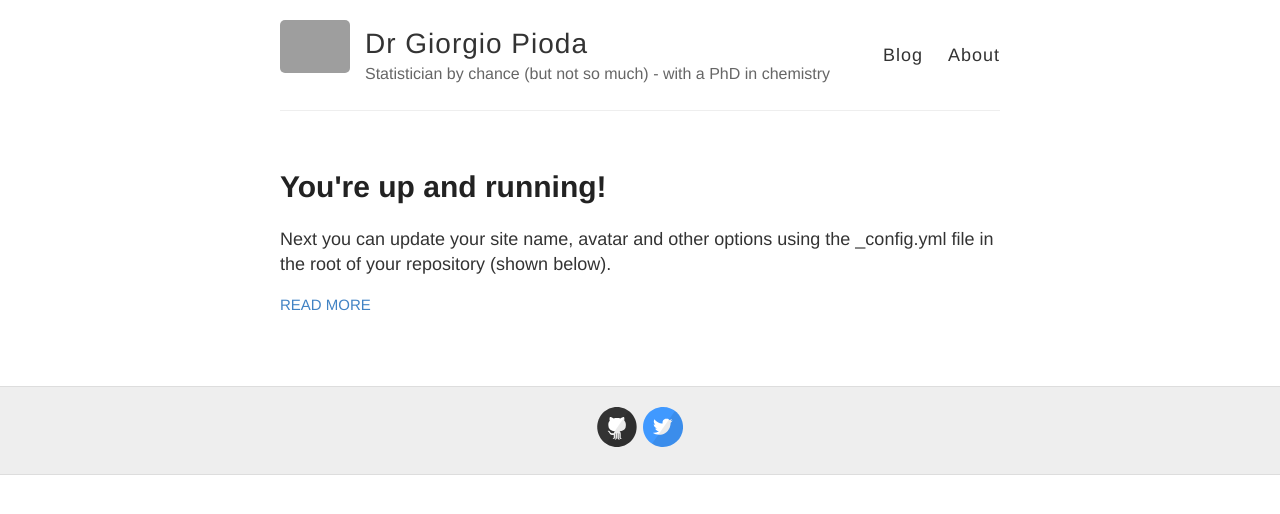
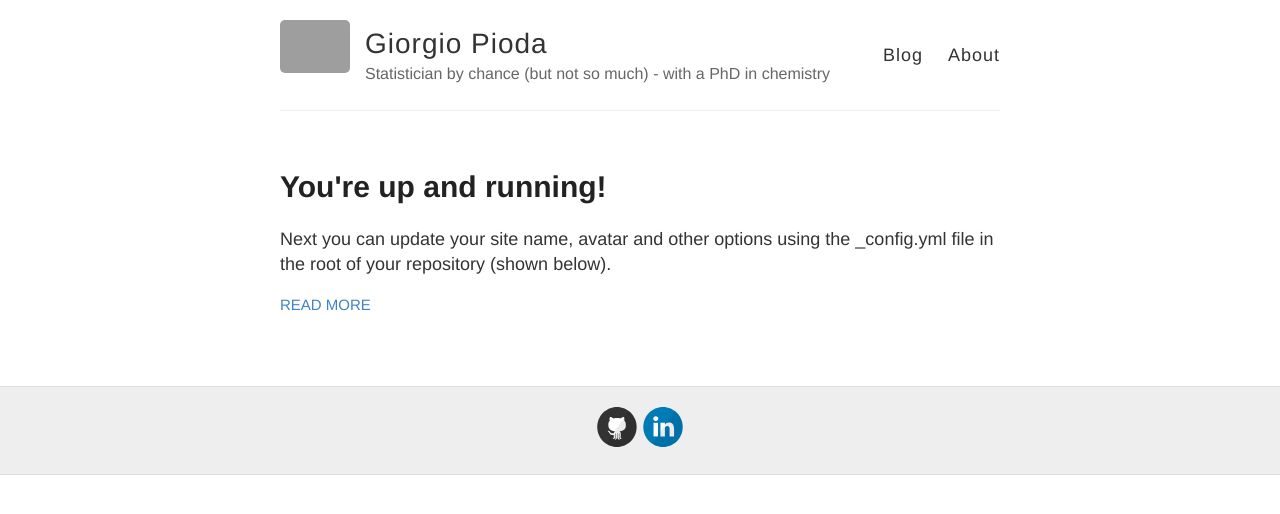
Before and after one commit to piodag/piodag.github.io, a Jekyll site: the page built from index.html, in a window 1280 px wide. Shown: the top 514 px of the page. Built offline with Jekyll 4.4.1, drawn with Linux system fonts in a browser that asks for light colours; some of the changed lines change nothing that is shown; grey boxes are pictures that could not be loaded.

```diff
--- a/_config.yml
+++ b/_config.yml
@@ -3,7 +3,7 @@
 #
 
 # Name of your site (displayed in the header)
-name: Dr Giorgio Pioda
+name: Giorgio Pioda
 
 # Short bio or description (displayed in the header)
 description: Statistician by chance (but not so much) - with a PhD in chemistry
@@ -21,15 +21,15 @@
   email:
   facebook:
   flickr:
-  github: barryclark/jekyll-now
+  github: piodag
   instagram:
-  linkedin:
+  linkedin: piodag
   pinterest:
   rss: # just type anything here for a working RSS icon
-  twitter: jekyllrb
-  stackoverflow: # your stackoverflow profile, e.g. "users/50476/bart-kiers"
-  youtube: # channel/<your_long_string> or user/<user-name>
-  googleplus: # anything in your profile username that comes after plus.google.com/
+  twitter:
+  stackoverflow:
+  youtube:
+  googleplus:
 
 
 # Enter your Disqus shortname (not your username) to enable commenting on posts
@@ -84,3 +84,4 @@
   - LICENSE
   - README.md
   - CNAME
+  - ['*.Rmd']
```
